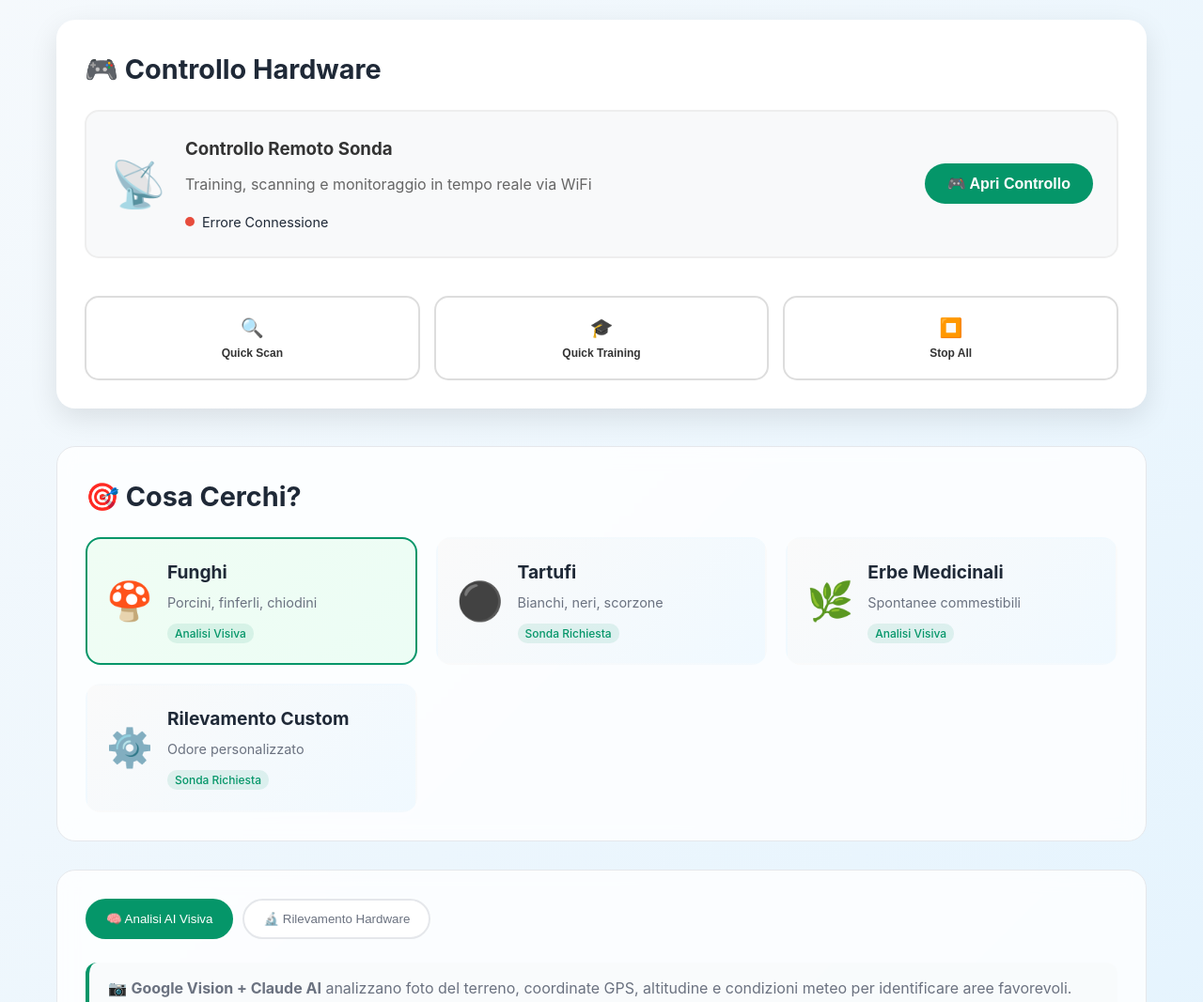
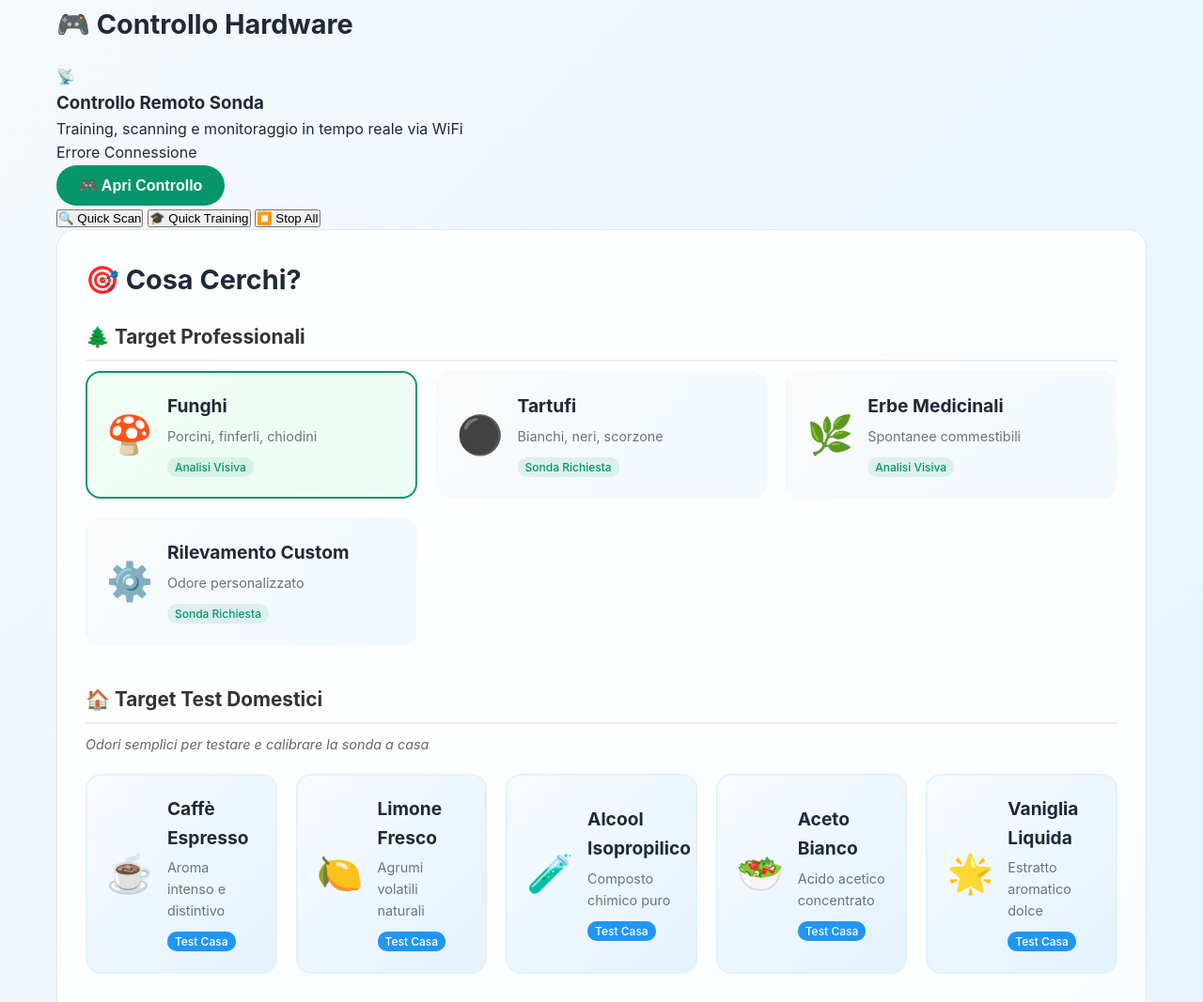
Before and after one commit to Padu76/Sniffer, a website: page index.html in a window 1280 px wide. Shown: the part 448-1515 px from the top of the page at 94% size. Drawn offline with Linux system fonts and the light colour scheme; no server answers.

Commit message:
Add files via upload

```diff
--- a/index.html
+++ b/index.html
@@ -13,11 +13,12 @@
             <div class="nav-brand">
                 <span class="nav-logo">🔬</span>
                 <span class="nav-title">Sniffer</span>
+                <span class="nav-version">v2.0 Neon</span>
             </div>
             <div class="nav-links">
                 <a href="control.html" class="nav-link nav-control">🎮 Controllo Sonda</a>
                 <a href="training.html" class="nav-link">🎯 Training</a>
-                <a href="dashboard.html" class="nav-link">Dashboard</a>
+                <a href="dashboard.html" class="nav-link">📊 Dashboard</a>
             </div>
         </div>
     </nav>
@@ -130,6 +131,10 @@
         <!-- Target Selection -->
         <div class="target-section">
             <h2 class="section-title">🎯 Cosa Cerchi?</h2>
+
+            <!-- Professional Targets -->
+            <div class="target-category">
+                <h3 class="category-title">🌲 Target Professionali</h3>
                 <div class="target-grid">
                     <div class="target-card active" data-target="funghi">
                         <div class="target-icon">🍄</div>
@@ -164,6 +169,59 @@
                             <h3>Rilevamento Custom</h3>
                             <p>Odore personalizzato</p>
                             <span class="target-badge">Sonda Richiesta</span>
+                        </div>
+                    </div>
+                </div>
+            </div>
+
+            <!-- Domestic Test Targets -->
+            <div class="target-category">
+                <h3 class="category-title">🏠 Target Test Domestici</h3>
+                <p class="category-description">Odori semplici per testare e calibrare la sonda a casa</p>
+                <div class="target-grid domestic-grid">
+                    <div class="target-card domestic-card" data-target="caffe">
+                        <div class="target-icon">☕</div>
+                        <div class="target-info">
+                            <h3>Caffè Espresso</h3>
+                            <p>Aroma intenso e distintivo</p>
+                            <span class="target-badge domestic-badge">Test Casa</span>
+                        </div>
+                    </div>
+
+                    <div class="target-card domestic-card" data-target="limone">
+                        <div class="target-icon">🍋</div>
+                        <div class="target-info">
+                            <h3>Limone Fresco</h3>
+                            <p>Agrumi volatili naturali</p>
+                            <span class="target-badge domestic-badge">Test Casa</span>
+                        </div>
+                    </div>
+
+                    <div class="target-card domestic-card" data-target="alcool">
+                        <div class="target-icon">🧪</div>
+                        <div class="target-info">
+                            <h3>Alcool Isopropilico</h3>
+                            <p>Composto chimico puro</p>
+                            <span class="target-badge domestic-badge">Test Casa</span>
+                        </div>
+                    </div>
+
+                    <div class="target-card domestic-card" data-target="aceto">
+                        <div class="target-icon">🥗</div>
+                        <div class="target-info">
+                            <h3>Aceto Bianco</h3>
+                            <p>Acido acetico concentrato</p>
+                            <span class="target-badge domestic-badge">Test Casa</span>
+                        </div>
+                    </div>
+
+                    <div class="target-card domestic-card" data-target="vaniglia">
+                        <div class="target-icon">🌟</div>
+                        <div class="target-info">
+                            <h3>Vaniglia Liquida</h3>
+                            <p>Estratto aromatico dolce</p>
+                            <span class="target-badge domestic-badge">Test Casa</span>
+                        </div>
                     </div>
                 </div>
             </div>
@@ -217,6 +275,10 @@
             <div class="method-content" id="hardware-method">
                 <div class="method-description">
                     <p>🔬 <strong>Sensori BME688</strong> rilevano direttamente composti chimici volatili (VOC) specifici del target tramite sonda fisica calibrata.</p>
+                    <div class="hardware-info-box">
+                        <h4>🏠 Modalità Test Casa</h4>
+                        <p>Per i target domestici, avvicina la sonda all'odore selezionato e usa il controllo remoto per addestrare il sistema.</p>
+                    </div>
                 </div>
 
                 <div class="hardware-status">
@@ -358,26 +420,31 @@
         </div>
     </div>
 
-    <!-- IMPORTANTE: Mock Intelligence deve essere caricato PRIMA di script.js -->
+    <!-- Scripts -->
     <script src="mock-intelligence.js"></script>
     <script src="script.js"></script>
 
     <script>
-        // Funzioni quick actions per controllo hardware
+        // Dynamic API Configuration
+        const QUICK_API_CONFIG = {
+            BASE_URL: window.location.origin,
+            DEVICE_ID: 'sniffer_001'
+        };
+
+        // Quick command functions
         async function quickCommand(action) {
-            const API_BASE = 'https://sniffer-beta.vercel.app/api';
-            const DEVICE_ID = 'sniffer_001';
-
             try {
-                const response = await fetch(`${API_BASE}/device-command`, {
+                const response = await fetch(`${QUICK_API_CONFIG.BASE_URL}/api/device-command`, {
                     method: 'POST',
                     headers: {
                         'Content-Type': 'application/json'
                     },
                     body: JSON.stringify({
-                        device_id: DEVICE_ID,
-                        action: action,
-                        target_type: 'funghi_porcini'
+                        device_id: QUICK_API_CONFIG.DEVICE_ID,
+                        command: action,
+                        parameters: {
+                            target_type: window.SnifferApp?.currentTarget || 'funghi'
+                        }
                     })
                 });
 
@@ -394,6 +461,13 @@
         }
 
         function showQuickNotification(message, type) {
+            // Check if notification function exists in main script
+            if (typeof showNotification === 'function') {
+                showNotification(message, type);
+                return;
+            }
+
+            // Fallback notification
             const notification = document.createElement('div');
             notification.style.cssText = `
                 position: fixed;
@@ -406,27 +480,28 @@
                 z-index: 1000;
                 animation: slideIn 0.3s ease;
                 background: ${type === 'success' ? '#2ecc71' : '#e74c3c'};
+                box-shadow: 0 4px 12px rgba(0,0,0,0.15);
             `;
             notification.textContent = message;
 
             document.body.appendChild(notification);
 
             setTimeout(() => {
+                if (notification.parentNode) {
                     notification.remove();
+                }
             }, 3000);
         }
 
-        // Verifica status sonda ogni 30 secondi (allineato con control.html)
+        // Hardware status check function
         async function checkHardwareStatus() {
             try {
-                const response = await fetch('https://sniffer-beta.vercel.app/api/device-status?device_id=sniffer_001');
+                const response = await fetch(`${QUICK_API_CONFIG.BASE_URL}/api/device-status?device_id=${QUICK_API_CONFIG.DEVICE_ID}`);
                 const result = await response.json();
 
                 const statusDot = document.getElementById('previewStatusDot');
                 const statusText = document.getElementById('previewStatusText');
                 const hardwareStatus = document.getElementById('hardwareStatus');
-
-                console.log('Homepage status check:', result); // Debug
 
                 if (response.ok && result.success && result.status) {
                     // Sonda online e funzionante
@@ -434,7 +509,7 @@
                     statusText.textContent = 'Sonda Online';
                     hardwareStatus.textContent = '🟢';
 
-                    // Aggiorna anche il sensor widget se disponibile
+                    // Aggiorna sensor widget se disponibile
                     const sensorStatus = document.getElementById('sensorStatus');
                     if (sensorStatus) {
                         sensorStatus.textContent = 'Connessa';
@@ -462,144 +537,100 @@
                 statusDot.style.background = '#e74c3c';
                 statusText.textContent = 'Errore Connessione';
                 hardwareStatus.textContent = '🔴';
-
-                // Aggiorna anche il sensor widget
-                const sensorStatus = document.getElementById('sensorStatus');
-                if (sensorStatus) {
-                    sensorStatus.textContent = 'Disconnessa';
-                    sensorStatus.style.color = '#e74c3c';
-                }
             }
         }
 
-        // Avvia check status
+        // Initialize hardware status checking
         document.addEventListener('DOMContentLoaded', function() {
             checkHardwareStatus();
-            setInterval(checkHardwareStatus, 30000); // Ogni 30 secondi
+            setInterval(checkHardwareStatus, 30000); // Every 30 seconds
+        });
+
+        // About link handler
+        document.getElementById('aboutLink').addEventListener('click', function(e) {
+            e.preventDefault();
+            alert('Sniffer v2.0 - Sistema IoT per rilevamento intelligente di odori\n\nDatabase: Neon PostgreSQL\nHardware: ESP32 + BME688\nAI: Google Vision + Claude\n\nPer info: control.html');
         });
     </script>
 
     <style>
-        /* Stili aggiuntivi per le nuove sezioni */
-        .nav-control {
+        /* Additional styles for domestic targets */
+        .nav-version {
+            font-size: 0.7em;
             background: linear-gradient(135deg, #667eea 0%, #764ba2 100%);
-            color: white !important;
-            border-radius: 20px;
-            padding: 8px 16px !important;
+            color: white;
+            padding: 2px 8px;
+            border-radius: 10px;
             margin-left: 10px;
         }
 
-        .btn-control {
-            background: linear-gradient(135deg, #667eea 0%, #764ba2 100%);
-            border: none;
-            margin-left: 15px;
+        .target-category {
+            margin-bottom: 40px;
         }
 
-        .hardware-stat {
-            background: linear-gradient(135deg, #667eea 0%, #764ba2 100%);
+        .category-title {
+            font-size: 1.3em;
+            margin-bottom: 10px;
+            color: #333;
+            border-bottom: 2px solid #eee;
+            padding-bottom: 8px;
+        }
+
+        .category-description {
+            color: #666;
+            font-size: 0.9em;
+            margin-bottom: 20px;
+            font-style: italic;
+        }
+
+        .domestic-grid {
+            grid-template-columns: repeat(auto-fit, minmax(200px, 1fr));
+        }
+
+        .domestic-card {
+            border: 2px solid #e3f2fd;
+            background: linear-gradient(135deg, #f8fbff 0%, #e3f2fd 100%);
+        }
+
+        .domestic-card:hover {
+            border-color: #2196f3;
+            transform: translateY(-3px);
+            box-shadow: 0 8px 25px rgba(33, 150, 243, 0.15);
+        }
+
+        .domestic-card.active {
+            border-color: #2196f3;
+            background: linear-gradient(135deg, #2196f3 0%, #1976d2 100%);
             color: white;
         }
 
-        .sensor-actions {
-            margin-top: 10px;
-            text-align: center;
+        .domestic-badge {
+            background: #2196f3;
+            color: white;
         }
 
-        .hardware-control-section {
-            margin: 40px 0;
-            padding: 30px;
-            background: white;
-            border-radius: 20px;
-            box-shadow: 0 10px 30px rgba(0,0,0,0.1);
+        .domestic-card.active .domestic-badge {
+            background: rgba(255, 255, 255, 0.2);
+            color: white;
         }
 
-        .hardware-preview {
-            display: grid;
-            gap: 20px;
+        .hardware-info-box {
+            background: #e3f2fd;
+            border: 1px solid #bbdefb;
+            border-radius: 10px;
+            padding: 15px;
+            margin-top: 15px;
         }
 
-        .hardware-preview-card {
-            display: flex;
-            align-items: center;
-            gap: 20px;
-            padding: 25px;
-            background: #f8f9fa;
-            border-radius: 15px;
-            border: 2px solid #eee;
+        .hardware-info-box h4 {
+            margin: 0 0 8px 0;
+            color: #1976d2;
         }
 
-        .hardware-preview-icon {
-            font-size: 3em;
-            opacity: 0.8;
-        }
-
-        .hardware-preview-info {
-            flex: 1;
-        }
-
-        .hardware-preview-info h3 {
-            margin: 0 0 10px 0;
-            color: #333;
-        }
-
-        .hardware-preview-info p {
-            margin: 0 0 15px 0;
-            color: #666;
-        }
-
-        .hardware-preview-status {
-            display: flex;
-            align-items: center;
-            gap: 8px;
+        .hardware-info-box p {
+            margin: 0;
             font-size: 0.9em;
-        }
-
-        .status-dot {
-            width: 10px;
-            height: 10px;
-            border-radius: 50%;
-            background: #e74c3c;
-        }
-
-        .hardware-quick-actions {
-            display: grid;
-            grid-template-columns: repeat(auto-fit, minmax(150px, 1fr));
-            gap: 15px;
-            margin-top: 20px;
-        }
-
-        .quick-action-btn {
-            display: flex;
-            flex-direction: column;
-            align-items: center;
-            gap: 8px;
-            padding: 20px 15px;
-            background: white;
-            border: 2px solid #ddd;
-            border-radius: 15px;
-            cursor: pointer;
-            transition: all 0.3s;
-        }
-
-        .quick-action-btn:hover {
-            border-color: #667eea;
-            background: #f0f4ff;
-            transform: translateY(-2px);
-        }
-
-        .quick-action-icon {
-            font-size: 1.5em;
-        }
-
-        .quick-action-text {
-            font-size: 0.9em;
-            font-weight: bold;
-            color: #333;
-        }
-
-        .quick-link-primary {
-            background: linear-gradient(135deg, #667eea 0%, #764ba2 100%);
-            color: white !important;
+            color: #424242;
         }
 
         @keyframes slideIn {
@@ -614,18 +645,16 @@
         }
 
         @media (max-width: 768px) {
-            .hardware-preview-card {
-                flex-direction: column;
-                text-align: center;
+            .domestic-grid {
+                grid-template-columns: repeat(2, 1fr);
             }
 
-            .hero-actions {
-                flex-direction: column;
-                gap: 10px;
+            .target-category {
+                margin-bottom: 30px;
             }
 
-            .btn-control {
-                margin-left: 0;
+            .category-title {
+                font-size: 1.1em;
             }
         }
     </style>
```
Lines whose indentation alone changed are shown as unchanged.
